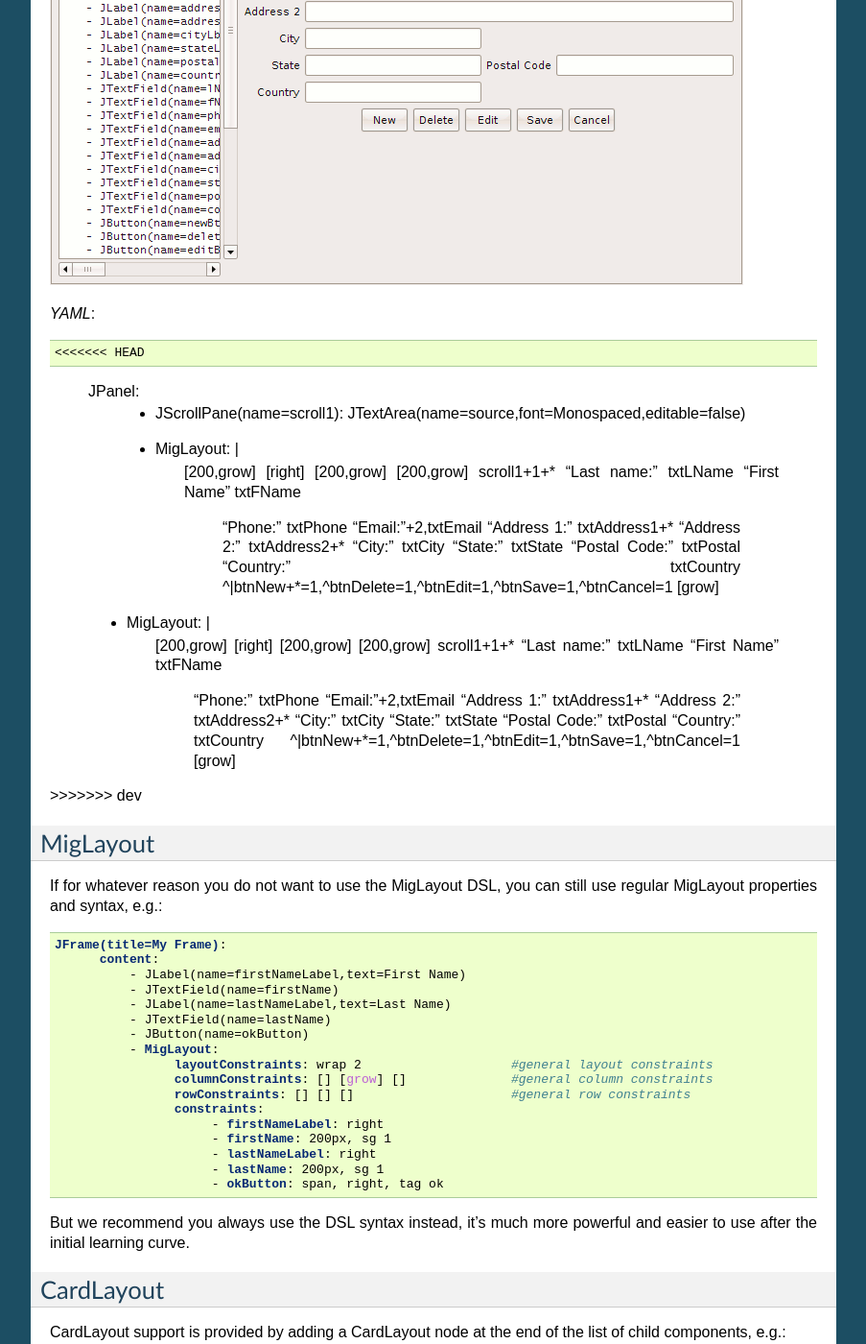
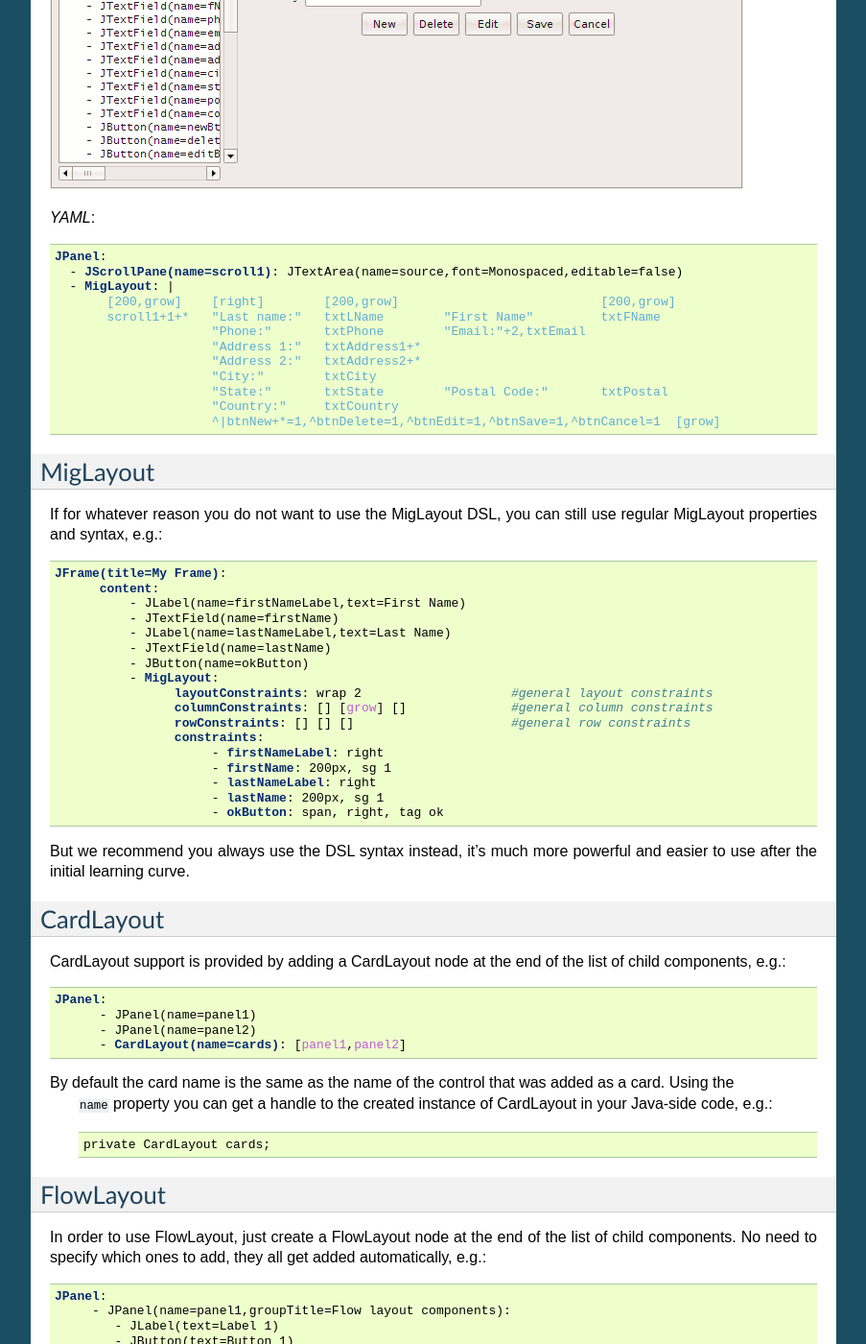
Before and after one commit to jacek99/javabuilders, a Sphinx documentation site: the page built from javabuilder-parent/javabuilder-swing-parent/resources/docs/source/layout.txt, in a window 1280 px wide and 1400 px high, scrolled down 5874 px. Shown: the whole window at 96% size, without its empty margins (198-1101 px from the left). Built offline with Sphinx 7.4.7, drawn with Linux system fonts in a browser that asks for light colours; some of the changed text lies outside the part shown.

```diff
--- a/javabuilder-parent/javabuilder-swing-parent/resources/docs/source/conf.py
+++ b/javabuilder-parent/javabuilder-swing-parent/resources/docs/source/conf.py
@@ -38,16 +38,16 @@ master_doc = 'index'
 
 # General information about the project.
 project = u'Swing JavaBuilder'
-copyright = u'2008-2010, Jacek Furmankiewicz'
+copyright = u'2008-2011, Jacek Furmankiewicz'
 
 # The version info for the project you're documenting, acts as replacement for
 # |version| and |release|, also used in various other places throughout the
 # built documents.
 #
 # The short X.Y version.
-version = '1.1'
+version = '1.2'
 # The full version, including alpha/beta/rc tags.
-release = '1.1'
+release = '1.2-DEV'
 
 # The language for content autogenerated by Sphinx. Refer to documentation
 # for a list of supported languages.
@@ -173,7 +173,7 @@ htmlhelp_basename = 'SwingJavaBuilderdoc'
 # Grouping the document tree into LaTeX files. List of tuples
 # (source start file, target name, title, author, documentclass [howto/manual]).
 latex_documents = [
-  ('index', 'SwingJavaBuilder-1.1.tex', u'Swing JavaBuilder : Maximum productivity with minimum code',
+  ('index', 'SwingJavaBuilder-1.2.tex', u'Swing JavaBuilder : Maximum productivity with minimum code',
    u'Jacek Furmankiewicz', 'manual'),
 ]
 
--- a/javabuilder-parent/javabuilder-swing-parent/resources/docs/source/layout.txt
+++ b/javabuilder-parent/javabuilder-swing-parent/resources/docs/source/layout.txt
@@ -262,12 +262,8 @@ All we have to do is define a prototype YAML definition in our ``main()`` method
 
 .. code-block:: java
 
-<<<<<<< HEAD
-    SwingJavaBuilder.getConfig().prototype("JButton(name=btnAdd, text=Add, onAction=addNew, icon=/myapp/images/document-new.png)");
-=======
     SwingJavaBuilder.getConfig().prototype(
         "JButton(name=btnAdd, text=Add, onAction=addNew, icon=/myapp/images/document-new.png)");
->>>>>>> dev
 
 And we just refer to that prototype by prefixing it's name with ``$`` in the *MigLayout* section, e.g.::
 
@@ -294,20 +290,6 @@ Here's how it would look implemented in the Swing JavaBuilder:
 
 *YAML*::
 
-<<<<<<< HEAD
-     JPanel:
-          - JScrollPane(name=scroll1): JTextArea(name=source,font=Monospaced,editable=false)
-          - MigLayout: |
-              [200,grow]            [right]          [200,grow]                           [200,grow]
-              scroll1+1+*          "Last name:"      txtLName        "First Name"         txtFName
-                                   "Phone:"          txtPhone        "Email:"+2,txtEmail
-                                   "Address 1:"      txtAddress1+*
-                                   "Address 2:"      txtAddress2+*
-                                   "City:"           txtCity
-                                   "State:"          txtState        "Postal Code:"       txtPostal
-                                   "Country:"        txtCountry
-                                   ^|btnNew+*=1,^btnDelete=1,^btnEdit=1,^btnSave=1,^btnCancel=1    [grow]
-=======
     JPanel:
       - JScrollPane(name=scroll1): JTextArea(name=source,font=Monospaced,editable=false)
       - MigLayout: |
@@ -320,7 +302,6 @@ Here's how it would look implemented in the Swing JavaBuilder:
                          "State:"       txtState        "Postal Code:"       txtPostal
                          "Country:"     txtCountry
                          ^|btnNew+*=1,^btnDelete=1,^btnEdit=1,^btnSave=1,^btnCancel=1  [grow]
->>>>>>> dev
 
 MigLayout
 ---------
```
Also changed, not shown: javabuilder-parent/javabuilder-swing-parent/resources/docs/source/plugins.txt (+16 -1 lines), 13 other files.
